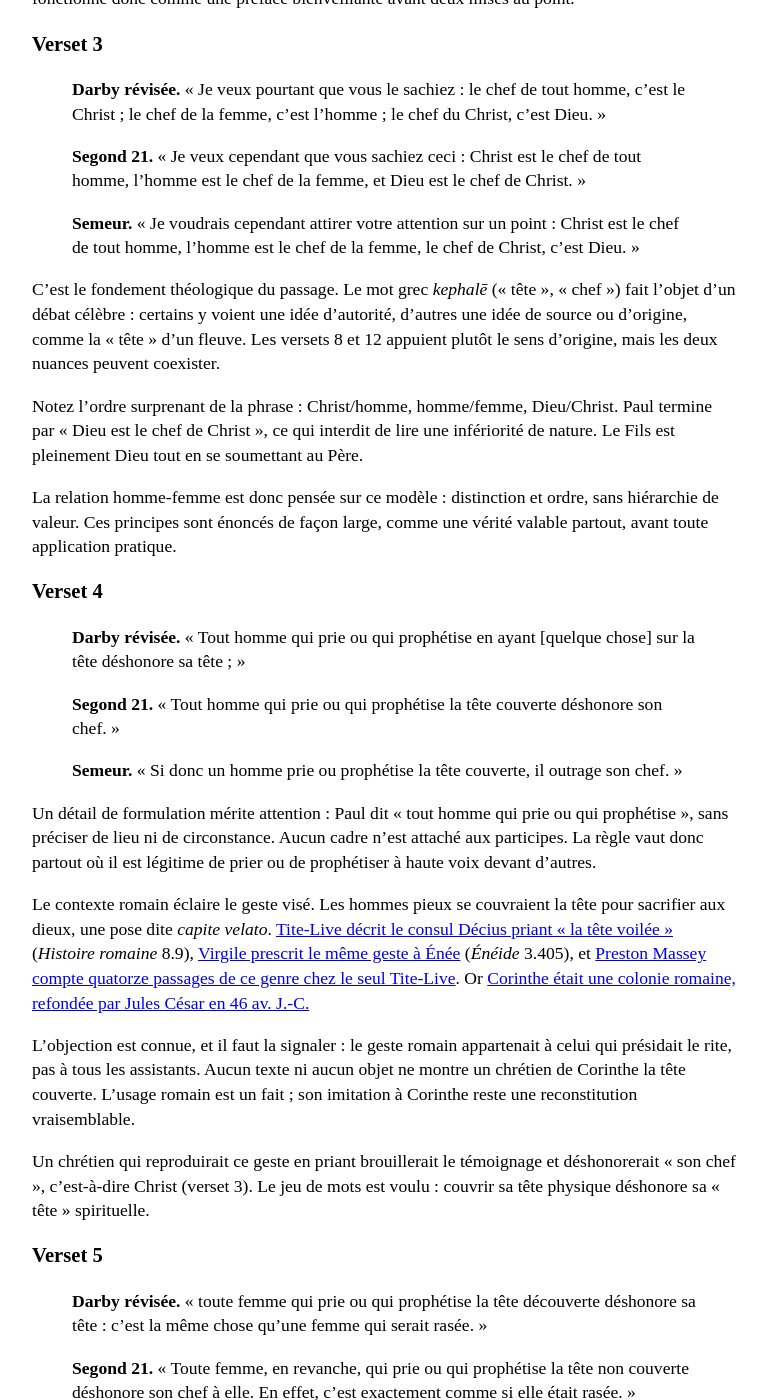
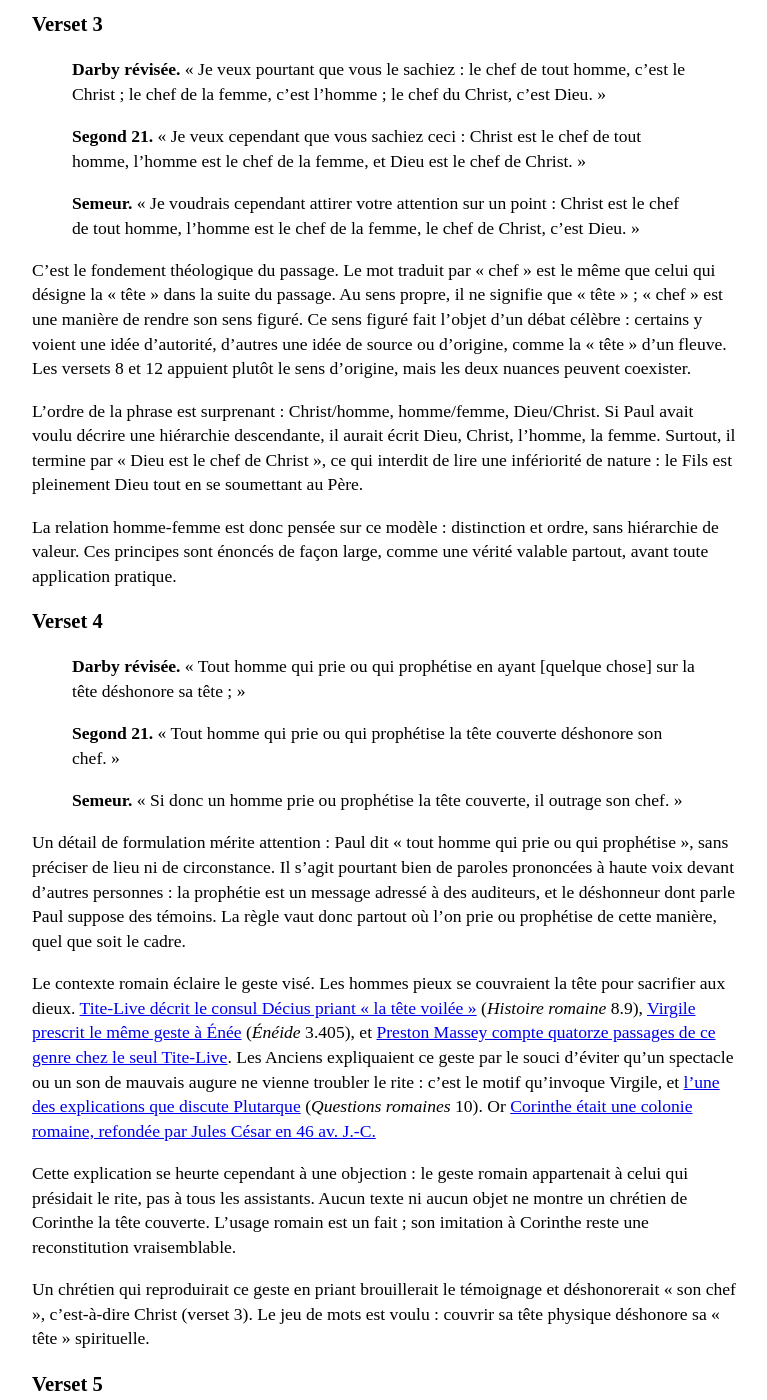
Before and after one commit to arnkoe/1-cor-11, a Jekyll site: the page built from 1-corinthiens-11-2-16.md, in a window 1280 px wide and 1400 px high, scrolled down 732 px. Shown: the whole window, without its empty margins (256-1023 px from the left). Built offline with Jekyll 4.4.1, drawn with Linux system fonts in a browser that asks for light colours; some of the changed text lies outside the part shown.

Commit message:
Reviser l'article 1 Cor 11 selon les regles de redaction
Co-Authored-By: Claude Fable 5 <noreply@anthropic.com>

```diff
--- a/1-corinthiens-11-2-16.md
+++ b/1-corinthiens-11-2-16.md
@@ -4,8 +4,6 @@ title: "Étude de 1 Cor 11:2-16"
 description: "Un commentaire verset par verset, et les conclusions qu’on peut tirer de ce texte pour aujourd’hui."
 article: true
 last_modified: 2026-08-08
----
-
 ---
 
 ## Le passage verset par verset
@@ -20,9 +18,9 @@ Chaque verset est donné dans trois traductions, de la plus littérale à la plu
 >
 > **Semeur.** « Je vous félicite de vous souvenir de moi en toute occasion et de maintenir fidèlement les traditions que je vous ai transmises. »
 
-Paul ouvre par un éloge. Le mot traduit par « instructions » est *paradoseis*, les « traditions » : l'enseignement apostolique transmis aux églises.
+Paul commence par un éloge. Le mot traduit par « instructions » ou « traditions » désigne l'enseignement que les apôtres transmettaient aux églises. Il ne s'agit donc pas de traditions au sens d'habitudes culturelles ou humaines.
 
-L'éloge est général et prolonge les versets qui précèdent immédiatement (10.31-11.1), où Paul invitait les Corinthiens à l'imiter. Il porte sur leur fidélité d'ensemble aux traditions, pas sur une réunion particulière.
+Cet éloge prolonge les versets qui précèdent immédiatement (10.31-11.1), où Paul invitait les Corinthiens à l'imiter.
 
 Les deux sections qui suivent vont d'ailleurs nuancer ce compliment chacune à leur manière : « mais je veux que vous sachiez » au verset 3, puis « je ne vous loue pas » au verset 17. L'éloge fonctionne donc comme une préface bienveillante avant deux mises au point.
 
@@ -34,9 +32,9 @@ Les deux sections qui suivent vont d'ailleurs nuancer ce compliment chacune à l
 >
 > **Semeur.** « Je voudrais cependant attirer votre attention sur un point : Christ est le chef de tout homme, l'homme est le chef de la femme, le chef de Christ, c'est Dieu. »
 
-C'est le fondement théologique du passage. Le mot grec *kephalē* (« tête », « chef ») fait l'objet d'un débat célèbre : certains y voient une idée d'autorité, d'autres une idée de source ou d'origine, comme la « tête » d'un fleuve. Les versets 8 et 12 appuient plutôt le sens d'origine, mais les deux nuances peuvent coexister.
+C'est le fondement théologique du passage. Le mot traduit par « chef » est le même que celui qui désigne la « tête » dans la suite du passage. Au sens propre, il ne signifie que « tête » ; « chef » est une manière de rendre son sens figuré. Ce sens figuré fait l'objet d'un débat célèbre : certains y voient une idée d'autorité, d'autres une idée de source ou d'origine, comme la « tête » d'un fleuve. Les versets 8 et 12 appuient plutôt le sens d'origine, mais les deux nuances peuvent coexister.
 
-Notez l'ordre surprenant de la phrase : Christ/homme, homme/femme, Dieu/Christ. Paul termine par « Dieu est le chef de Christ », ce qui interdit de lire une infériorité de nature. Le Fils est pleinement Dieu tout en se soumettant au Père.
+L'ordre de la phrase est surprenant : Christ/homme, homme/femme, Dieu/Christ. Si Paul avait voulu décrire une hiérarchie descendante, il aurait écrit Dieu, Christ, l'homme, la femme. Surtout, il termine par « Dieu est le chef de Christ », ce qui interdit de lire une infériorité de nature : le Fils est pleinement Dieu tout en se soumettant au Père.
 
 La relation homme-femme est donc pensée sur ce modèle : distinction et ordre, sans hiérarchie de valeur. Ces principes sont énoncés de façon large, comme une vérité valable partout, avant toute application pratique.
 
@@ -48,11 +46,11 @@ La relation homme-femme est donc pensée sur ce modèle : distinction et ordre,
 >
 > **Semeur.** « Si donc un homme prie ou prophétise la tête couverte, il outrage son chef. »
 
-Un détail de formulation mérite attention : Paul dit « tout homme qui prie ou qui prophétise », sans préciser de lieu ni de circonstance. Aucun cadre n'est attaché aux participes. La règle vaut donc partout où il est légitime de prier ou de prophétiser à haute voix devant d'autres.
+Un détail de formulation mérite attention : Paul dit « tout homme qui prie ou qui prophétise », sans préciser de lieu ni de circonstance. Il s'agit pourtant bien de paroles prononcées à haute voix devant d'autres personnes : la prophétie est un message adressé à des auditeurs, et le déshonneur dont parle Paul suppose des témoins. La règle vaut donc partout où l'on prie ou prophétise de cette manière, quel que soit le cadre.
 
-Le contexte romain éclaire le geste visé. Les hommes pieux se couvraient la tête pour sacrifier aux dieux, une pose dite *capite velato*. [Tite-Live décrit le consul Décius priant « la tête voilée »](https://remacle.org/bloodwolf/historiens/Tite/livre8.htm) (*Histoire romaine* 8.9), [Virgile prescrit le même geste à Énée](https://remacle.org/bloodwolf/poetes/virgile/eneide3.htm) (*Énéide* 3.405), et [Preston Massey compte quatorze passages de ce genre chez le seul Tite-Live](https://summerstudy.yale.edu/sites/default/files/3masseyveilingmen.pdf). Or [Corinthe était une colonie romaine, refondée par Jules César en 46 av. J.-C.](https://www.livius.org/articles/place/corinth/roman-corinth/)
+Le contexte romain éclaire le geste visé. Les hommes pieux se couvraient la tête pour sacrifier aux dieux. [Tite-Live décrit le consul Décius priant « la tête voilée »](https://remacle.org/bloodwolf/historiens/Tite/livre8.htm) (*Histoire romaine* 8.9), [Virgile prescrit le même geste à Énée](https://remacle.org/bloodwolf/poetes/virgile/eneide3.htm) (*Énéide* 3.405), et [Preston Massey compte quatorze passages de ce genre chez le seul Tite-Live](https://summerstudy.yale.edu/sites/default/files/3masseyveilingmen.pdf). Les Anciens expliquaient ce geste par le souci d'éviter qu'un spectacle ou un son de mauvais augure ne vienne troubler le rite : c'est le motif qu'invoque Virgile, et [l'une des explications que discute Plutarque](https://remacle.org/bloodwolf/historiens/Plutarque/questionsromaines.htm) (*Questions romaines* 10). Or [Corinthe était une colonie romaine, refondée par Jules César en 46 av. J.-C.](https://www.livius.org/articles/place/corinth/roman-corinth/)
 
-L'objection est connue, et il faut la signaler : le geste romain appartenait à celui qui présidait le rite, pas à tous les assistants. Aucun texte ni aucun objet ne montre un chrétien de Corinthe la tête couverte. L'usage romain est un fait ; son imitation à Corinthe reste une reconstitution vraisemblable.
+Cette explication se heurte cependant à une objection : le geste romain appartenait à celui qui présidait le rite, pas à tous les assistants. Aucun texte ni aucun objet ne montre un chrétien de Corinthe la tête couverte. L'usage romain est un fait ; son imitation à Corinthe reste une reconstitution vraisemblable.
 
 Un chrétien qui reproduirait ce geste en priant brouillerait le témoignage et déshonorerait « son chef », c'est-à-dire Christ (verset 3). Le jeu de mots est voulu : couvrir sa tête physique déshonore sa « tête » spirituelle.
 
@@ -64,15 +62,13 @@ Un chrétien qui reproduirait ce geste en priant brouillerait le témoignage et
 >
 > **Semeur.** « Mais si une femme prie ou prophétise la tête non couverte, elle outrage son chef à elle : c'est comme si elle était rasée. »
 
-Point capital : Paul suppose que des femmes prient et prophétisent à haute voix, en présence d'autres personnes, et il ne condamne pas l'activité elle-même. Il en règle seulement la manière. La prophétie suppose des auditeurs : on ne prophétise pas seul.
+Point capital : Paul suppose que des femmes prient et prophétisent à haute voix, en présence d'autres personnes, et il ne condamne pas l'activité elle-même. Il en règle seulement la manière. Quant au cas d'une femme qui prierait seule à voix haute, le texte ne l'envisage pas : le déshonneur suppose un regard extérieur, et la prière est ici associée à la prophétie, qui s'adresse toujours à des auditeurs.
 
 Le texte ne précise pas davantage le cadre que pour l'homme au verset 4, et la symétrie des deux versets invite à leur donner la même portée générale.
 
-Le contexte social explique l'enjeu. Une femme respectable sortait la tête couverte, et paraître dévoilée devant des hommes extérieurs au cercle familial envoyait un signal d'indécence ou d'indépendance conjugale. [Valère Maxime raconte que Sulpicius Gallus a répudié sa femme parce qu'elle s'était montrée en public le visage découvert](https://remacle.org/bloodwolf/historiens/valere/livre6.htm) (*Faits et dits mémorables* 6.3.10), et [Dion Chrysostome décrit les femmes de Tarse entièrement couvertes en public](https://penelope.uchicago.edu/Thayer/E/Roman/Texts/Dio_Chrysostom/Discourses/33%2A.html) (*Discours* 33.48-49).
+Le contexte social explique l'enjeu. Dans une bonne partie du monde antique, une femme respectable sortait la tête couverte, et paraître dévoilée devant des hommes extérieurs au cercle familial pouvait passer pour un signe d'indécence ou d'indépendance conjugale. L'usage n'était toutefois pas uniforme : [il variait selon le lieu, le rang et l'époque](https://www.bible-researcher.com/headcoverings3.html), et [les portraits de femmes retrouvés à Corinthe les montrent le plus souvent tête nue](https://www.tyndalebulletin.org/article/30525-the-importance-of-roman-portraiture-for-head-coverings-in-1-corinthians-11-2-16.pdf).
 
-L'usage n'était pourtant pas uniforme : [les portraits de femmes retrouvés à Corinthe les montrent le plus souvent tête nue](https://www.tyndalebulletin.org/article/30525-the-importance-of-roman-portraiture-for-head-coverings-in-1-corinthians-11-2-16.pdf), et [il variait selon le lieu, le rang et l'époque](https://www.bible-researcher.com/headcoverings3.html).
-
-Être tondue ou rasée était une marque de déshonneur. Le rite prévu pour la femme soupçonnée d'adultère consistait à découvrir ou à dénouer ses cheveux (Nb 5.18) ; [Philon précise qu'on la jugeait « tête nue, privée du symbole de la pudeur »](https://www.earlyjewishwritings.com/text/philo/book29.html) (*Lois spéciales* 3.56). Prier ou prophétiser dévoilée revenait donc, socialement, à s'exposer à la même honte.
+Être tondue ou rasée était en revanche une marque de déshonneur, souvent liée à l'adultère. La femme qui en était soupçonnée comparaissait les cheveux découverts ou dénoués (Nb 5.18), [Philon précise qu'on la jugeait « tête nue, privée du symbole de la pudeur »](https://www.earlyjewishwritings.com/text/philo/book29.html) (*Lois spéciales* 3.56), et [Tacite rapporte que chez les Germains le mari trompé chassait sa femme adultère après l'avoir rasée](https://remacle.org/bloodwolf/historiens/tacite/germains.htm) (*Germanie* 19). Prier ou prophétiser dévoilée revenait donc, socialement, à s'exposer à la même honte.
 
 ### Verset 6
 
@@ -118,9 +114,9 @@ Le principe qu'il défend a donc une portée qui dépasse les usages corinthiens
 >
 > **Semeur.** « et l'homme n'a pas été créé à cause de la femme, mais la femme à cause de l'homme. »
 
-Écho de Genèse 2.18 : la femme est créée comme « aide » correspondant à l'homme. Le mot hébreu (*ezer*) n'a rien de dévalorisant. Il est souvent employé pour Dieu lui-même venant au secours d'Israël (Ex 18.4 ; Ps 33.20 ; 121.2).
+Écho de Genèse 2.18 : la femme est créée comme « aide » correspondant à l'homme. Le mot hébreu traduit par « aide » n'a rien de dévalorisant. Il est souvent employé pour Dieu lui-même venant au secours d'Israël (Ex 18.4 ; Ps 33.20 ; 121.2).
 
-Paul souligne une orientation relationnelle dans la création : l'homme et la femme ne sont pas interchangeables, ils sont l'un pour l'autre selon un ordre donné.
+Paul rappelle donc ce que dit le récit de la création : la femme a été créée pour l'homme, et non l'inverse. Il y a là un ordre qui n'est pas symétrique, même s'il n'implique aucune infériorité, comme le montre le sens du mot « aide ».
 
 ### Verset 10
 
@@ -132,11 +128,11 @@ Paul souligne une orientation relationnelle dans la création : l'homme et la fe
 
 Verset le plus difficile du passage. Deux problèmes s'entremêlent.
 
-D'abord le mot *exousia* (« autorité »). Le grec dit littéralement que la femme « doit avoir autorité sur sa tête ». Les mots « une marque de » et « dont elle dépend » sont ajoutés par les traducteurs ; la Darby révisée les met entre crochets. Deux lectures s'opposent.
+D'abord le mot traduit par « autorité ». Le grec dit littéralement que la femme « doit avoir autorité sur sa tête ». Les mots « une marque de » et « dont elle dépend » sont ajoutés par les traducteurs ; la Darby révisée les met entre crochets. Deux lectures s'opposent.
 
-La première s'appuie sur l'usage du mot : ailleurs dans le Nouveau Testament, *exousia* désigne une autorité que l'on possède, pas le signe de l'autorité d'un autre. La femme possède donc l'autorité de prier et de prophétiser, et le voile en est l'expression visible. Il rend l'exercice de ce droit honorable, en attestant qu'elle agit dans le respect de l'ordre voulu par Dieu et non en indépendante.
+La première s'appuie sur l'usage du mot : ailleurs dans le Nouveau Testament, il désigne une autorité que l'on possède, pas le signe de l'autorité d'un autre. La femme possède donc l'autorité de prier et de prophétiser, et le voile en est l'expression visible. Il rend l'exercice de ce droit honorable, en attestant qu'elle agit dans le respect de l'ordre voulu par Dieu et non en indépendante.
 
-La seconde s'appuie sur la structure du passage : le verset 10 répond au verset 7. L'homme « ne doit pas » se couvrir la tête ; la femme « doit » avoir autorité sur la tête. Le verbe « doit » exprime une obligation, pas un droit qu'on possède déjà, et le voile symbolise alors l'autorité dont la femme dépend. C'est la lecture ancienne : [pour Jean Chrysostome, être couverte est « une marque de soumission »](https://www.newadvent.org/fathers/220126.htm) (*Homélie 26 sur 1 Corinthiens*). Le débat reste ouvert.
+Selon la seconde, le verset 10 répond au verset 7 : l'homme « ne doit pas » se couvrir la tête, la femme « doit » avoir autorité sur la tête. Le verbe « doit » exprime une obligation, pas un droit qu'on possède déjà, et le voile symbolise alors l'autorité dont la femme dépend. Le débat reste ouvert.
 
 Ensuite « à cause des anges ». L'explication la plus sobre voit dans les anges les témoins de la vie des croyants et les gardiens de l'ordre créé (comparez 1 Corinthiens 4.9, 1 Timothée 5.21, 1 Pierre 1.12). Leur regard ne se limite pas à un moment particulier : ils accompagnent toute la vie chrétienne, ce qui s'accorde avec la portée générale de l'instruction.
 
@@ -160,9 +156,9 @@ Le « toutefois » marque un tournant décisif. Paul corrige lui-même toute lec
 >
 > **Semeur.** « car si la femme a été tirée de l'homme, celui-ci, à son tour, naît de la femme et, finalement, tous deux doivent leur vie à Dieu. »
 
-Paul boucle son raisonnement avec élégance. Ève vient d'Adam, mais depuis, chaque homme vient d'une femme par la naissance. La dépendance est réciproque.
+Paul boucle son raisonnement. Ève vient d'Adam, mais depuis, chaque homme vient d'une femme par la naissance. La dépendance est réciproque.
 
-Et la pointe finale relativise tout : « tout vient de Dieu ». L'origine première n'est ni l'homme ni la femme, mais le Créateur. La question de la préséance se dissout dans la reconnaissance commune de la grâce.
+La fin du verset ramène tout à Dieu : « tout vient de Dieu ». Ni l'homme ni la femme n'est l'origine première de l'autre ; tous deux tiennent leur vie du Créateur.
 
 ### Verset 13
 
@@ -174,7 +170,7 @@ Et la pointe finale relativise tout : « tout vient de Dieu ». L'origine premi
 
 Paul change de registre et en appelle au jugement de ses lecteurs. Le mot « convenable » relève du sens des convenances, donc en partie de la culture. Il fait confiance à leur discernement : dans leur contexte, la réponse allait de soi.
 
-Remarquez aussi la formulation : « qu'une femme prie Dieu », sans mention d'un lieu ou d'une occasion. L'appel au bon sens confirme la méthode de Paul dans tout le passage. Un principe théologique fondé sur la création, exprimé par un signe dont la force vient de la sensibilité sociale partagée.
+Remarquez aussi la formulation : « qu'une femme prie Dieu », sans mention d'un lieu ou d'une occasion. Cet appel au bon sens illustre la démarche de Paul dans tout le passage : le principe vient de la création, mais le signe qui l'exprime tire sa force de ce que tous, à l'époque, trouvaient convenable.
 
 ### Verset 14
 
@@ -184,11 +180,9 @@ Remarquez aussi la formulation : « qu'une femme prie Dieu », sans mention d'un
 >
 > **Semeur.** « Ne paraît-il pas naturel à tout le monde que c'est une indignité pour un homme de porter des cheveux longs »
 
-Le mot « nature » (*phusis*) désigne ici moins la biologie que l'ordre des choses tel qu'il est ressenti et vécu, y compris dans ses expressions culturelles. Dans le monde gréco-romain du premier siècle, une chevelure longue et apprêtée chez un homme évoquait l'efféminement : [Philon range les hommes aux cheveux « bouclés et parés avec soin » parmi les efféminés](https://www.earlyjewishwritings.com/text/philo/book29.html) (*Lois spéciales* 3.37).
+Selon une première lecture, le mot « nature » désigne ici l'ordre des choses tel que chacun le ressent, ce qui inclut les usages du temps. Dans le monde gréco-romain du premier siècle, une chevelure longue et apprêtée chez un homme évoquait en effet l'efféminement : [Philon range les hommes aux cheveux « bouclés et parés avec soin » parmi les efféminés](https://www.earlyjewishwritings.com/text/philo/book29.html) (*Lois spéciales* 3.37), [Épictète se moque d'un jeune homme à la coiffure trop apprêtée](https://remacle.org/bloodwolf/philosophes/epictete/entretiens3.htm) (*Entretiens* 3.1), et [le Pseudo-Phocylide interdit de laisser pousser les cheveux d'un garçon](https://urantiapedia.org/en/Bible/Pseudo_Phocylides/1), la longue chevelure convenant selon lui aux femmes (*Sentences* 210-212). Paul s'appuierait donc sur ce sentiment commun comme argument de renfort, pas comme loi absolue : le vœu de naziréat imposait justement les cheveux longs (Nb 6.5).
 
-Paul s'appuie sur ce sentiment commun comme argument de renfort, pas comme loi absolue. Le vœu de naziréat imposait justement les cheveux longs (Nb 6.5), et [les jeunes Spartiates soignaient leur chevelure avant le combat](https://remacle.org/bloodwolf/historiens/Plutarque/lycurgue1.htm) (Plutarque, *Vie de Lycurgue* 22).
-
-Ce sens du mot est pourtant discuté. Dans ses huit autres emplois chez Paul, *phusis* ne désigne jamais la coutume (Rm 1.26 ; 2.14, 27 ; 11.21, 24 ; Ga 2.15 ; 4.8 ; Ép 2.3). Les philosophes de l'époque opposaient même la nature à la coutume dans ce genre d'argument. D'autres interprètes pensent donc que Paul part d'un fait d'observation : la chevelure des femmes pousse naturellement plus longue que celle des hommes.
+Ce sens du mot est pourtant discuté. Dans ses huit autres emplois chez Paul, le mot traduit par « nature » ne désigne jamais la coutume (Rm 1.26 ; 2.14, 27 ; 11.21, 24 ; Ga 2.15 ; 4.8 ; Ép 2.3), et les philosophes de l'époque opposaient même la nature à la coutume dans ce genre d'argument. D'autres interprètes pensent donc que Paul en appelle ici à un sentiment inscrit en l'homme par le Créateur, et non à une simple convention sociale.
 
 ### Verset 15
 
@@ -198,9 +192,7 @@ Ce sens du mot est pourtant discuté. Dans ses huit autres emplois chez Paul, *p
 >
 > **Semeur.** « mais qu'une longue chevelure fait honneur à la femme ? Car la chevelure lui a été donnée pour lui servir de voile. »
 
-La longue chevelure féminine est présentée comme une gloire et comme un « voile » naturel. Le mot grec *peribolaion* désigne un vêtement qui enveloppe. L'argument est intéressant : la nature elle-même donne à la femme une couverture, ce qui confirme la convenance du voile.
-
-Certains interprètes vont plus loin et pensent que la chevelure elle-même est la couverture demandée par Paul. Cette lecture reste minoritaire, mais elle montre la souplesse du texte.
+La longue chevelure féminine est présentée comme une gloire et comme un « voile » naturel. Le mot traduit par « voile » désigne un vêtement qui enveloppe. La nature elle-même donne donc à la femme une couverture, ce qui confirme la convenance du voile.
 
 ### Verset 16
 
@@ -212,7 +204,7 @@ Certains interprètes vont plus loin et pensent que la chevelure elle-même est
 
 Paul clôt le débat par un argument d'unité. Le grec dit littéralement « nous n'avons pas une telle coutume » : soit la coutume de contester, soit la coutume que les femmes prient dévoilées, selon les interprètes.
 
-Le mot « Églises » (*ekklēsiai*) désigne ici les communautés chrétiennes des autres villes, comme en 1.2 où « l'Église de Dieu à Corinthe » englobe tous les croyants de la ville.
+Le mot traduit par « Églises » désigne ici les églises locales des autres villes, comme en 1.2, où Paul s'adresse à l'église de Dieu établie à Corinthe.
 
 Paul en appelle donc à une pratique établie parmi les communautés chrétiennes dans leur ensemble. La coutume qu'il défend n'est pas son idée personnelle, mais une norme partagée dont les Corinthiens ne doivent pas se singulariser par esprit de querelle. Son souci pastoral est l'harmonie entre les communautés et leur témoignage commun.
 
@@ -228,14 +220,14 @@ Le signe : le voile, qui portait au premier siècle un sens précis (respectabil
 
 Beaucoup d'églises concluent que le principe demeure mais s'exprime autrement, par une tenue et une attitude qui honorent Dieu et son conjoint. D'autres, notamment dans les assemblées issues du mouvement de Darby, maintiennent le voile comme pratique littérale. Elles soulignent que Paul argumente à partir de la création et des anges, pas seulement de la culture.
 
-Les premières répondent que Paul argumente à partir de la création pour fonder le principe, jamais pour fonder le sens du voile. Ce sens, il le suppose : la société l'avait déjà mis en place, et aucun texte biblique ne l'institue comme une règle venue de Dieu. Paul ne crée donc pas un code nouveau. Il se sert d'un code existant pour appliquer un principe permanent. Cette réponse a toutefois une limite : si au verset 10 le voile est un symbole de l'ordre voulu par Dieu, alors Paul lie lui-même le signe au principe. Tout dépend donc, là encore, de la traduction de ce verset.
+Les premières répondent que Paul argumente à partir de la création pour fonder le principe, jamais pour fonder le sens du voile. Ce sens, il le suppose : la société l'avait déjà mis en place, et aucun texte biblique ne l'institue comme une règle venue de Dieu. Paul ne crée donc pas un code nouveau. Il se sert d'un code existant pour appliquer un principe permanent. Cette réponse a toutefois une limite : si au verset 10 le voile est un symbole de l'ordre voulu par Dieu, alors Paul lie lui-même le signe au principe. Encore resterait-il à montrer que ce lien vaut pour toutes les cultures : un symbole peut exprimer l'ordre voulu par Dieu dans un contexte donné sans devenir pour autant une règle permanente. Tout dépend donc, là encore, de la traduction de ce verset et de la portée qu'on lui donne.
 
 Les deux positions méritent le respect, et le verset 16 invite précisément à ne pas en faire un sujet de querelle.
 
-Deuxième conclusion : ce texte atteste que des femmes priaient et prophétisaient à haute voix, en présence d'autres personnes, avec l'approbation de Paul. Il encadre l'exercice de ces dons, il ne le supprime pas. Toute lecture qui utiliserait le passage pour réduire les femmes au silence en toute circonstance contredit son point de départ.
+Deuxième conclusion : ce texte atteste que des femmes priaient et prophétisaient à haute voix, en présence d'autres personnes, avec l'approbation de Paul. Il en règle la manière, il ne les interdit pas. Toute lecture qui s'appuierait sur ce passage pour interdire aux femmes de prier ou de prophétiser à voix haute devant d'autres personnes, en particulier devant des hommes, contredit donc son point de départ.
 
 Troisième conclusion : les versets 11 et 12 donnent la clé d'équilibre. Distinction n'est pas hiérarchie de valeur, et l'ordre créationnel s'accomplit dans une interdépendance réelle « dans le Seigneur ». Un homme qui tirerait de ce passage un droit à dominer, ou une lecture qui gommerait toute distinction, manqueraient l'un et l'autre la pensée de Paul.
 
-Enfin, le passage nous apprend une méthode. Paul tient ensemble trois fils : un fondement théologique tiré de la création, un signe dont la force expressive vient des convenances sociales de son temps, et le souci de l'unité et du témoignage des communautés.
+Enfin, le passage montre comment Paul raisonne : il part d'un principe fondé sur la création, il l'exprime par un signe que sa culture comprenait, et il veille à l'unité des églises et à leur témoignage.
 
 Pour appliquer ce texte aujourd'hui, il faut refaire le même travail. Se demander ce que nos gestes, nos vêtements et nos attitudes communiquent réellement dans notre culture, et choisir ce qui honore Dieu, son conjoint et la famille de Dieu.
```
